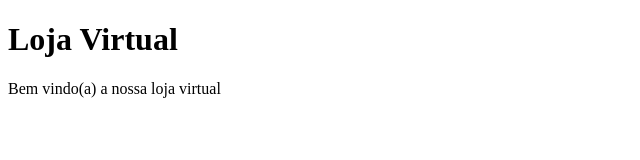
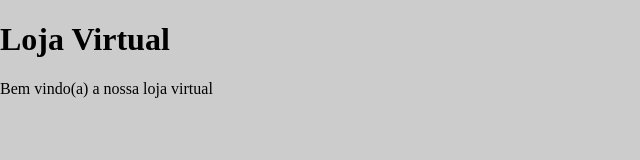
Before and after one commit to Eduardo5481/pwia, a plain HTML site: page index.html in a window 1280 px wide. Shown: the whole page, without its empty margins (0-640 px from the left). Drawn offline with Linux system fonts and the light colour scheme.

Commit message:
mudei as cores

```diff
--- /dev/null
+++ b/estilo.css
@@ -0,0 +1,10 @@
+div {
+    border:1px solid #FF0000;
+}
+
+html, body {
+    margin:0;
+    padding: 0;
+    height: 0;
+    background-color: #cccccc;
+}
--- a/index.html
+++ b/index.html
@@ -4,6 +4,7 @@
     <meta charset="UTF-8">
     <meta name="viewport" content="width=device-width, initial-scale=1.0">
     <title>Document</title>
+    <link rel="stylesheet" href="estilo.css" />
 </head>
 <body>
     <h1>Loja Virtual</h1>
```
